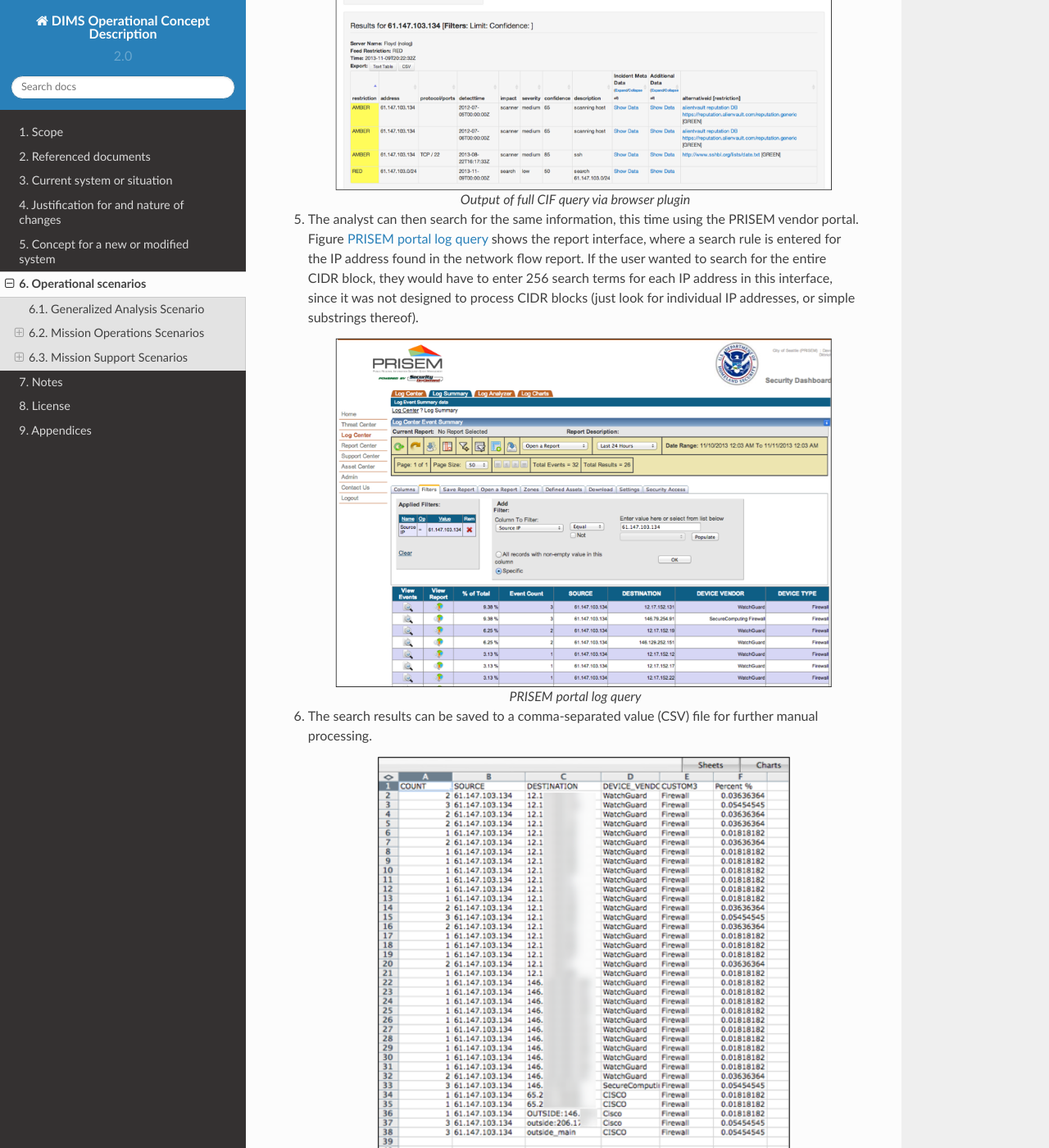
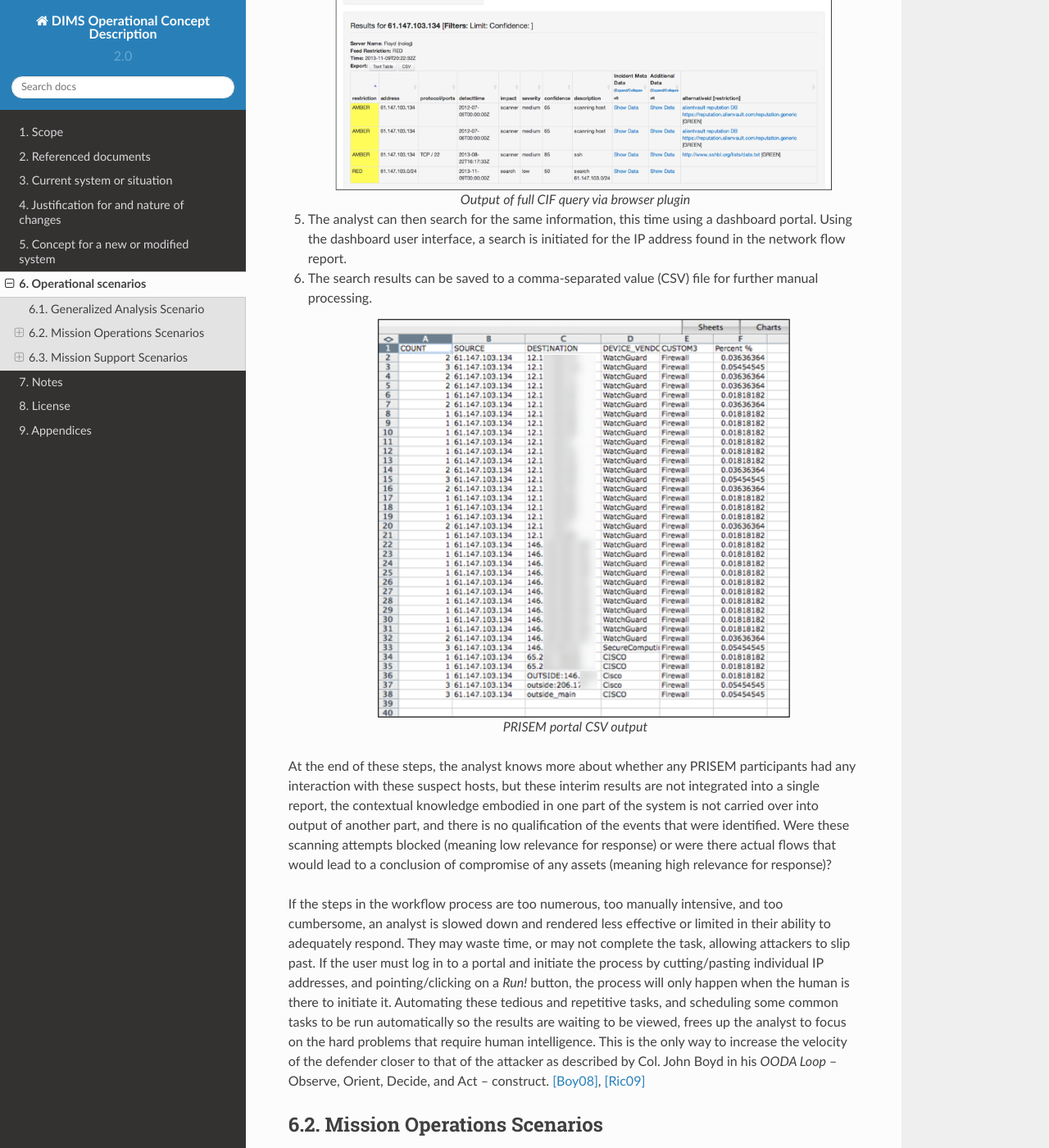
Before and after one commit to uw-dims/dims-ocd, a Sphinx documentation site: the page built from docs/source/operationalscenarios.rst, in a window 1280 px wide and 1400 px high, scrolled down 2606 px. Shown: the whole window at 82% size. Built offline with Sphinx 7.4.7 and the Read the Docs theme 2.0.0, drawn with Linux system fonts in a browser that asks for light colours.

Commit message:
Update operational scenario re: portal use

```diff
--- a/docs/source/operationalscenarios.rst
+++ b/docs/source/operationalscenarios.rst
@@ -125,24 +125,10 @@
 
    ..
 
-#. The analyst can then search for the same information, this time using the
-   PRISEM vendor portal. Figure :ref:`prisemportal` shows the report interface,
-   where a search rule is entered for the IP address found in the network flow
-   report. If the user wanted to search for the entire CIDR block, they would
-   have to enter 256 search terms for each IP address in this interface, since
-   it was not designed to process CIDR blocks (just look for individual IP
-   addresses, or simple substrings thereof).
-
-   .. _prisemportal:
-
-   .. figure:: images/PRISEM-portal.png
-      :alt: PRISEM portal log query
-      :width: 90%
-      :align: center
-
-      PRISEM portal log query
-
-   ..
+#. The analyst can then search for the same information, this time using a
+   dashboard portal. Using the dashboard user interface,
+   a search is initiated for the IP address found in the network flow
+   report.
 
 #. The search results can be saved to a comma-separated value (CSV) file for
    further manual processing.
```
Also changed, not shown: docs/source/images/PRISEM-portal.png (deleted).
